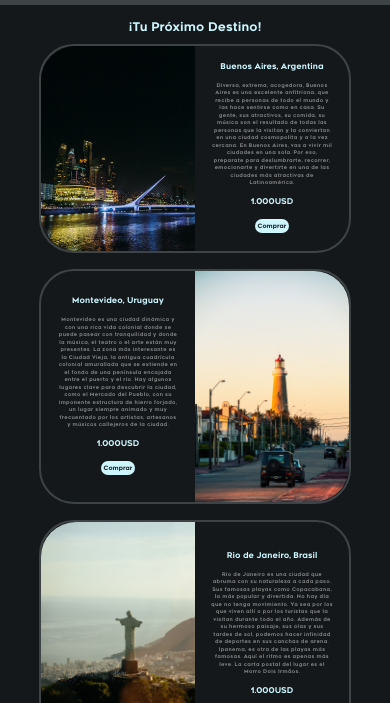
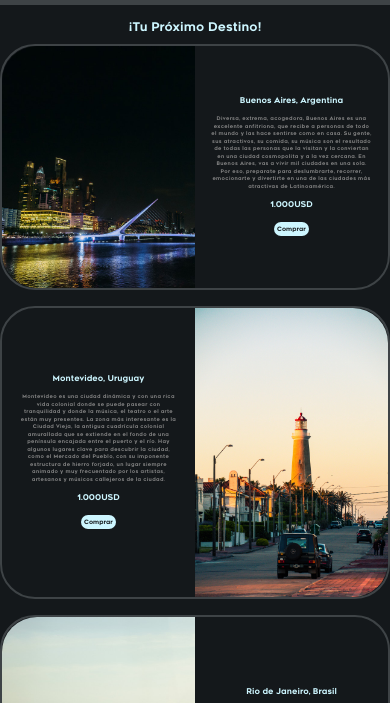
Before and after one commit to FacuPoggi/fly-with-us, a plain HTML site: page pages/vuelos.html in a window 390 px wide. Shown: the part 121-824 px from the top of the page. Drawn offline with nearby package versions, Linux system fonts and the light colour scheme.

Commit message:
max width en vuelos

```diff
--- a/css/style.css
+++ b/css/style.css
@@ -1472,6 +1472,12 @@ footer div {
 }
 
 @media screen and (max-width:581px){
+    .card-vuelos{
+        max-width: 100% !important;
+    }
+    .card-vuelos-contrario{
+        max-width: 100% !important;
+    }
     .vuelos__h1{
         font-size: 18px;
     }
```
